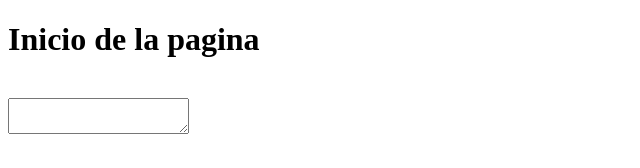
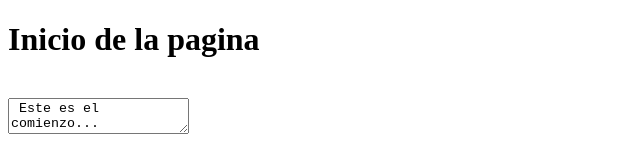
Before and after one commit to Programandinggabriel/Practicando, a plain HTML site: page index.html in a window 1280 px wide. Shown: the whole page, without its empty margins (0-640 px from the left). Drawn offline with Linux system fonts and the light colour scheme.

Commit message:
corrigo error propiedad value en text area

```diff
--- a/index.html
+++ b/index.html
@@ -8,7 +8,8 @@
 </header>
 <body>
     <br>
-    <textarea aria-valuetext="Este es el comienzo...">
+    <textarea> Este es el comienzo...
+
     </textarea>
 </body>
 
```
